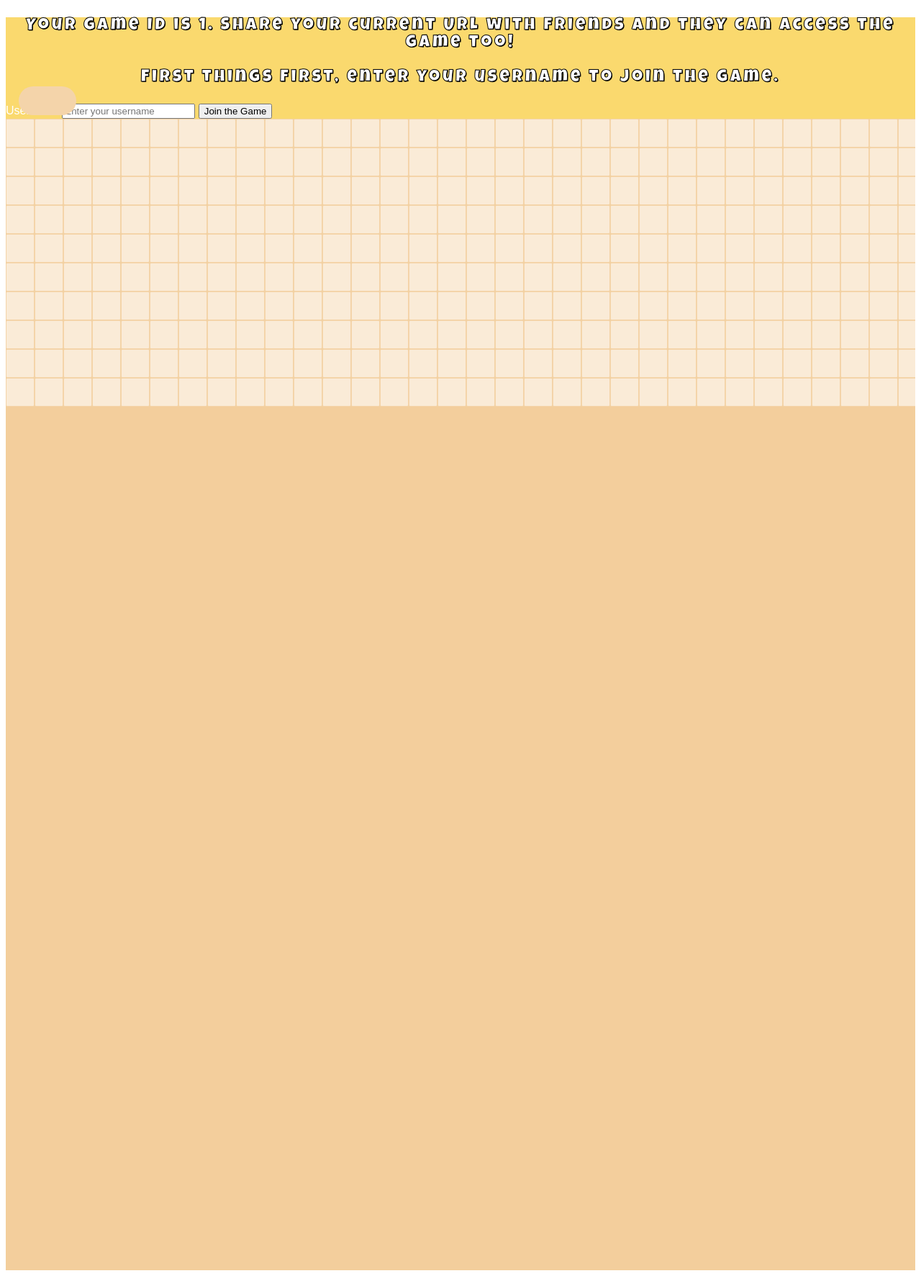
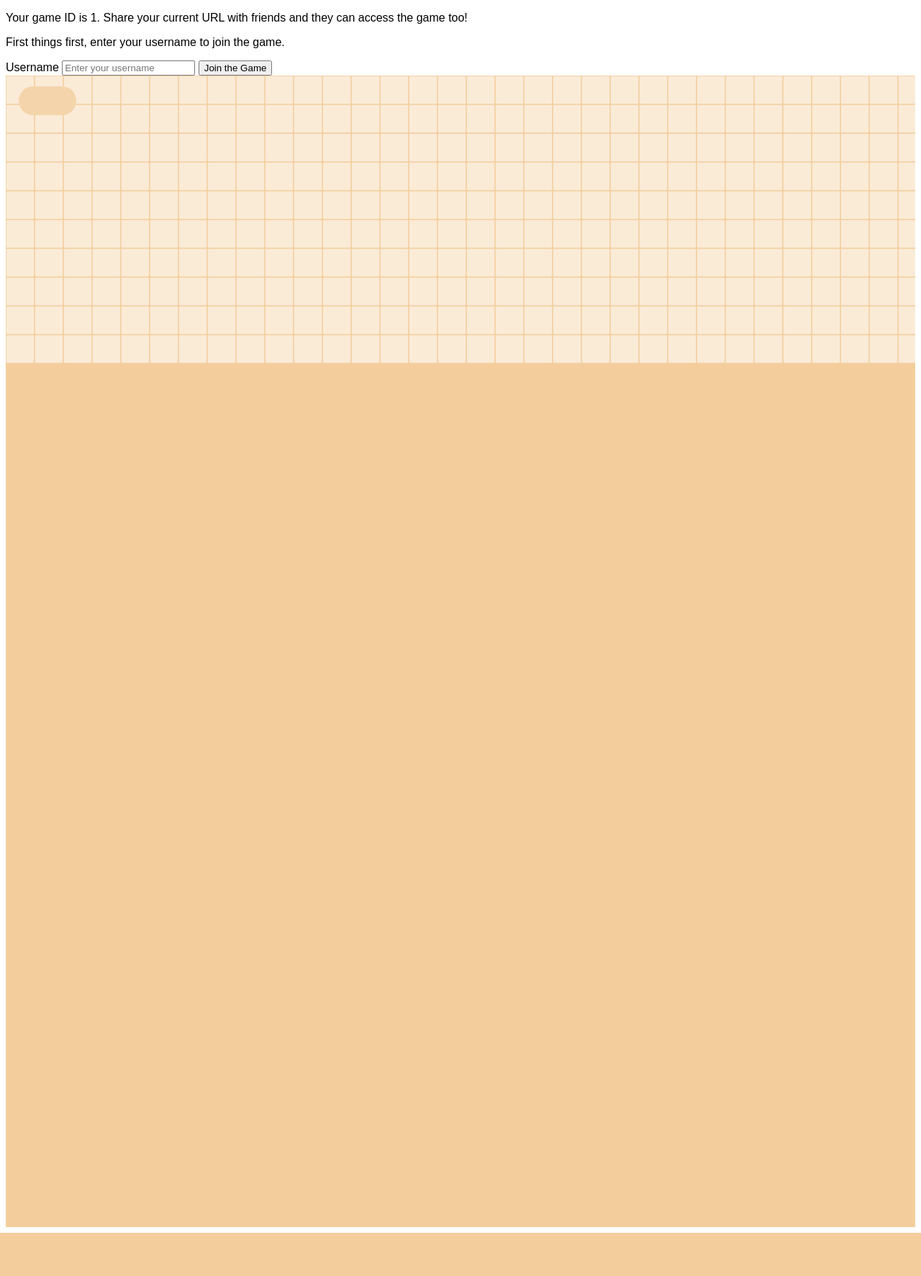
Before and after one commit to bgreenawald/bananagrams, a Flask app: page /game/1 in a window 1280 px wide. Shown: the whole page at 72% size. After the commit the page ends 1713 px from the top, so only its background shows below. Run offline with Flask 2, Linux system fonts and the light colour scheme; style sheets or scripts are compiled from the project's sources; some libraries are stand-ins or nearby versions.

```diff
--- a/static/styles/scss/game.scss
+++ b/static/styles/scss/game.scss
@@ -1,60 +1,76 @@
-// ********** FONTS ********** //
-@import url('https://fonts.googleapis.com/css?family=Luckiest+Guy|Noto+Sans|Sigmar+One&display=swap');
-
-h1 {
-    font-family: 'Luckiest Guy', cursive;
-    font-size: 3em;
-    letter-spacing: .15em;
-    -webkit-text-stroke: 0.5px black;
-    text-shadow: 1px 1px black;
+body {
+  font-family: arial;
 }
 
-p {
-    font-family: 'Luckiest Guy', cursive;
-    font-size: 1.5em;
-    letter-spacing: .15em;
-    -webkit-text-stroke: 1px black;
-    text-align: center;
-    text-shadow: 1px 1px black;
+#board-viewport {
+  position: relative;
+  height: 100%;
+  width: 100%;
+  overflow: scroll;
 }
 
-// ********** COLORS ********** //
+#board {
+  display: grid;
+  grid-template-columns: repeat(40, 40px);
+  grid-template-rows: repeat(40, 40px);
+  box-sizing: border-box;
+  background-color: darken(antiquewhite, 13%);
+  width: 100%;
+  height: 100%;
 
-$primary-blue: #0057F9;
-$primary-yellow: #FAD96E;
-$gradient-color: $primary-yellow;
-
-
-// ********** INDEX ********** //
-
-.home-container {
-    color: white;
-    width: 100%;
-    height: 100%;
-
-
-    -webkit-box-shadow: 0 0 25px 0 #fff;
-    background: $gradient-color;
-
-    background: -moz-linear-gradient(-45deg, $gradient-color 0%, $gradient-color 24%, #555555 25%, $gradient-color 26%, $gradient-color 50%, $gradient-color 74%, #555555 75%, $gradient-color 76%, $gradient-color 100%);
-
-    background: -webkit-gradient(linear, left top, right bottom, color-stop(0%, $gradient-color), color-stop(24%, $gradient-color), color-stop(25%, #555555), color-stop(26%, $gradient-color), color-stop(50%, $gradient-color), color-stop(74%, $gradient-color), color-stop(75%, #555555), color-stop(76%, $gradient-color), color-stop(100%, $gradient-color));
-    background: -webkit-linear-gradient(-45deg, $gradient-color 0%, $gradient-color 24%, #555555 25%, $gradient-color 26%, $gradient-color 50%, $gradient-color 74%, #555555 75%, $gradient-color 76%, $gradient-color 100%);
-    background: -o-linear-gradient(-45deg, $gradient-color 0%, $gradient-color 24%, #555555 25%, $gradient-color 26%, $gradient-color 50%, $gradient-color 74%, #555555 75%, $gradient-color 76%, $gradient-color 100%);
-    background: -ms-linear-gradient(-45deg, $gradient-color 0%, $gradient-color 24%, #555555 25%, $gradient-color 26%, $gradient-color 50%, $gradient-color 74%, #555555 75%, $gradient-color 76%, $gradient-color 100%);
-    background: linear-gradient(135deg, $gradient-color 0%, $gradient-color -10%, $gradient-color -24%, $gradient-color 54%, $gradient-color 97%, $gradient-color 136%, $gradient-color 195%, $gradient-color 4.8%, $gradient-color 70%);
+  .cell {
+    border-radius: 2px;
+    background-color: antiquewhite;
+    border: 1px solid rgba(darken(antiquewhite, 20%), 0.5);
+  }
 }
 
-.gradient {
-    position: absolute;
-    width: inherit;
-    height: inherit;
-    background: -moz-radial-gradient(center, ellipse cover, rgba(lighten($gradient-color, 20%), 0.25) 0%, rgba(lighten($gradient-color, 40%), 0) 100%);
-    background: -webkit-gradient(radial, center center, 0px, center center, 100%, color-stop(0%, rgba(lighten($gradient-color, 20%), 0.55)), color-stop(100%, rgba(lighten($gradient-color, 40%), 0)));
-    background: -webkit-radial-gradient(center, ellipse cover, rgba(lighten($gradient-color, 20%), 0.55) 0%, rgba(lighten($gradient-color, 40%), 0) 100%);
-    background: -o-radial-gradient(center, ellipse cover, rgba(lighten($gradient-color, 20%), 0.55) 0%, rgba(lighten($gradient-color, 40%), 0) 100%);
-    background: -ms-radial-gradient(center, ellipse cover, rgba(lighten($gradient-color, 20%), 0.55) 0%, rgba(lighten($gradient-color, 40%), 0) 100%);
-    background: radial-gradient(ellipse at center, rgba(lighten($gradient-color, 20%), 0.55) 0%, rgba(lighten($gradient-color, 40%), 0) 100%);
+#bench {
+  background-color: darken(antiquewhite, 10%);
+  border-radius: 20px;
+  display: flex;
+  flex-flow: column nowrap;
+  padding: 20px;
+  align-items: center;
+  width: 40px;
+  z-index: 200;
+  position: absolute;
+  top: 15vh;
+  left: 2vw;
+
+  .cell {
+    min-width: 27px;
+    min-height: 27px;
+    padding: 1px;
+    margin: 1px;
+  }
 }
 
-// testing
+.cell {
+  z-index: 50;
+  text-align: center;
+  align-items: center;
+  justify-content: center;
+  display: flex;
+}
+
+.tile {
+  background-color: darken(burlywood, 7%);
+  z-index: 1;
+  color: white;
+  cursor: pointer;
+  background-color: burlywood;
+  border-radius: 10px;
+  width: 20px;
+  height: 20px;
+  padding: 5px;
+  text-align: center;
+  border: 3px solid darken(burlywood, 30%);
+  margin: 1px;
+  z-index: 999;
+}
+
+.cell.over {
+  opacity: 0.2;
+  background-color: darken(antiquewhite, 30%);
+}
--- a/templates/game.html
+++ b/templates/game.html
@@ -10,7 +10,7 @@
 
 
     <link type="text/css" rel="stylesheet" href="{{ url_for('static', filename='styles/css/game.css') }}" />
-    <link rel="stylesheet" href="{{ url_for('static', filename='styles/css/board.css') }}" />
+    <!-- <link rel="stylesheet" href="{{ url_for('static', filename='styles/css/board.css') }}" /> -->
 
 </head>
 
--- a/templates/index.html
+++ b/templates/index.html
@@ -10,7 +10,7 @@
         <title>Bananagrams</title>
         <link rel="shortcut icon" href="{{ url_for('static', filename='favicon.ico') }}">
 
-        <link type="text/css" rel="stylesheet" href="{{ url_for('static', filename='styles/css/styles.css') }}" />
+        <!-- <link type="text/css" rel="stylesheet" href="{{ url_for('static', filename='styles/css/styles.css') }}" /> -->
     </head>
 
 <body>
```
Also changed, not shown: static/styles/scss/board.scss (deleted, +0 -76 lines), static/styles/scss/styles.scss (+16 -16 lines), 1 other file.
